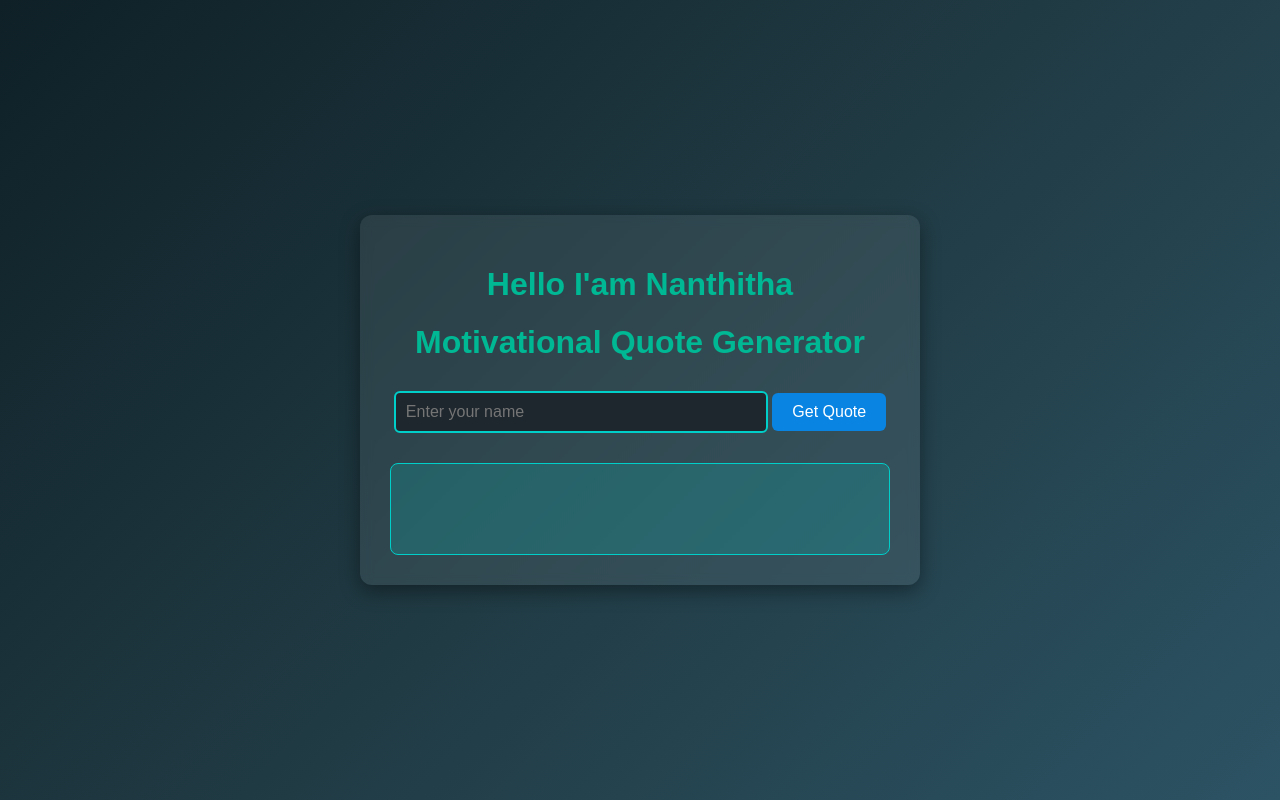
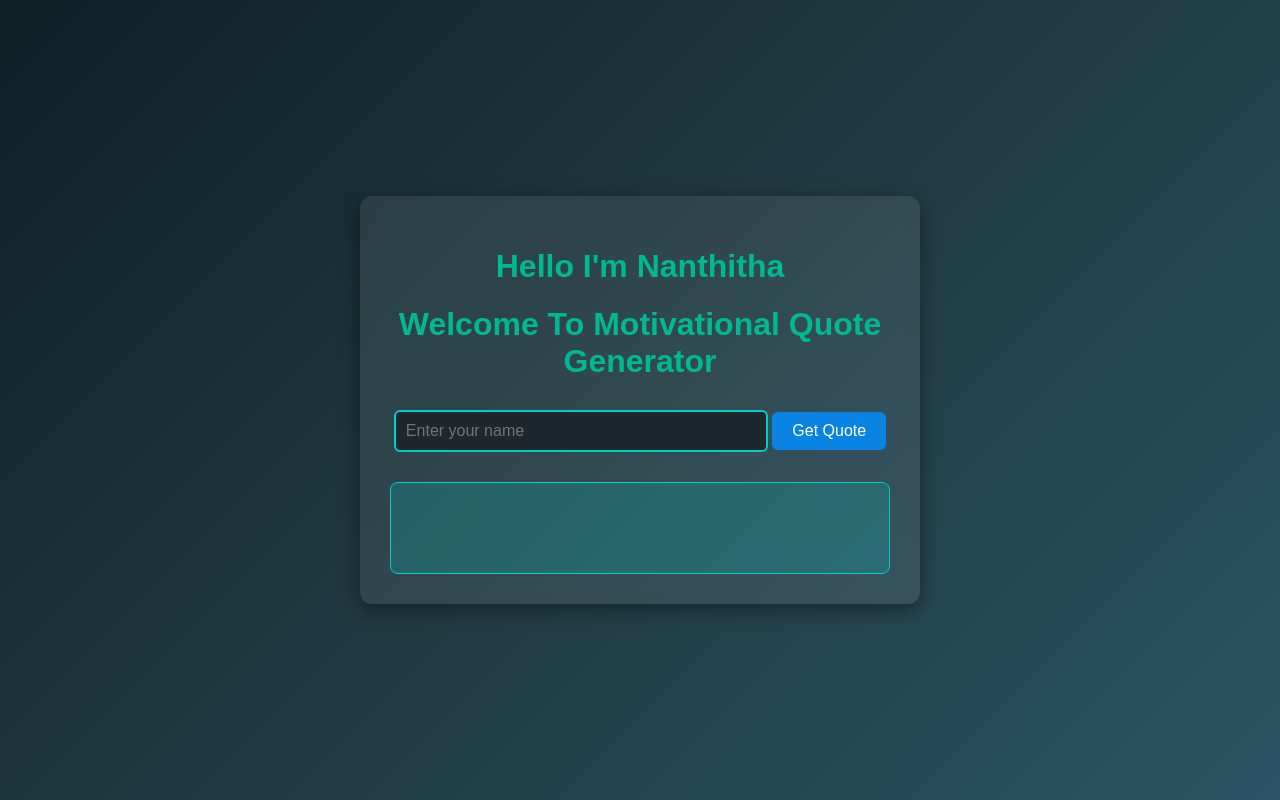
Before and after one commit to nmnanthithasekar/Student--portfolio, a plain HTML site: page index.html in a window 1280 px wide. Drawn offline with Linux system fonts and the light colour scheme.

Commit message:
Update index.html

```diff
--- a/index.html
+++ b/index.html
@@ -9,8 +9,8 @@
 <body>
 
   <div class="container">
-    <h1>Hello I'am Nanthitha</h1>
-    <h1>Motivational Quote Generator</h1>
+    <h1>Hello I'm Nanthitha</h1>
+    <h1>Welcome To Motivational Quote Generator</h1>
 
     <input type="text" id="nameInput" placeholder="Enter your name">
     <button onclick="generateQuote()">Get Quote</button>
```
